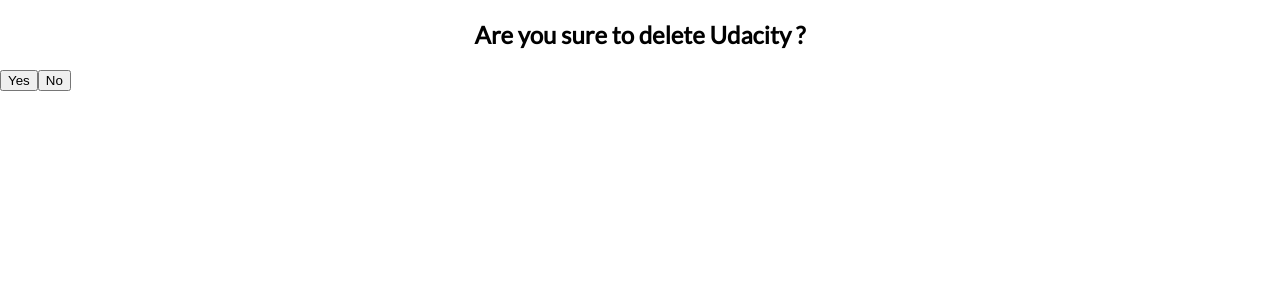
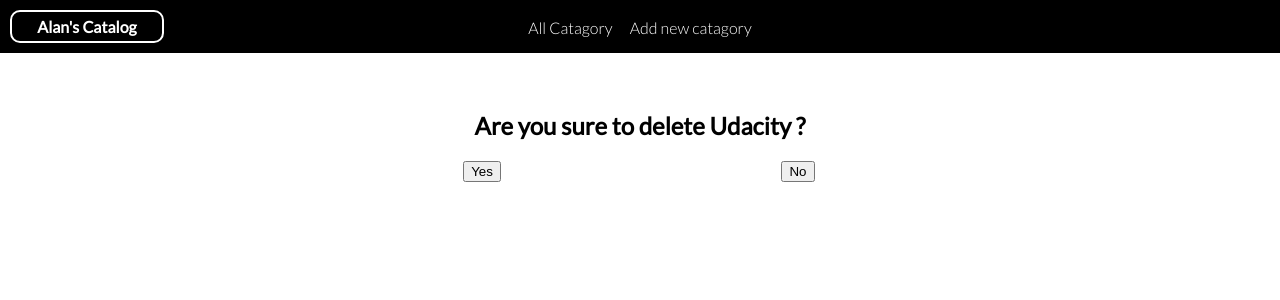
Before and after one commit to yihuicai/Alan, a Flask app: page /catalog/1/item/1/delete in a window 1280 px wide. Shown: the top 300 px of the page. Run offline with Flask 2, Linux system fonts and the light colour scheme.

Commit message:
personal creatives

```diff
--- a/static/style.css
+++ b/static/style.css
@@ -1,34 +1,93 @@
 body {
 	font-family: "Lato" ,sans-serif;
 	text-align: center;
-	margin: auto;
+	color: grey;
 }
 
+header {
+	width: 100%;
+	position: fixed;
+	top:0;
+	left: 0;
+	z-index: 2;
+	overflow-y: auto;
+	background-color: black;
+}
+
+.flash{
+	color: red;
+	position: relative;
+	top: 64px;
+}
+.new {
+	position: relative;
+	right: 0px;
+	top: 10px;
+	z-index: 2;
+	color: white;
+}
+a {
+	text-decoration: none;
+	color: grey;
+	font-weight: 300;
+	padding: 2px;
+	margin:5px;
+}
+
+.logo {
+	width: 150px;
+	padding: 5px 0;
+	margin: 10px;
+	color:white;
+	text-align: center;
+	border-radius: 10px;
+	border: solid 2px white;
+}
+.catagories {
+	display: flex;
+	flex-wrap: wrap;
+	width:100%;
+}
+.top {
+	position: relative;
+	top:64px;
+}
 .catagory {
-	border-top: solid 1px black;
+	margin: 10px auto;
+	width: 300px;
+
 }
 .items {
 	border: solid 1px grey;
-	width: 70%;
-	padding: 10px;
-	margin: 0 30px;
-	color: green;
+	border-radius: 20px;
+	max-width: 100%;
+	height: 200px;
+	margin:10px;
 }
 .item {
 	list-style: none;
 	padding: 0;
-	font-size: 28px;
-	font-weight: 100；
-	color: blue;
+	margin: 10px auto;
+	width: 80%;
+	font-size: 14px;
+	font-weight: 300；
 	line-height: 2em;
 }
 .title {
-	text-transform: uppercase;
-	color: #05A8AA;
-	font-size: 24px;
-	font-weight: 300;
-	letter-spacing: 4px;
+	color:black;
 }
 .button {
-	margin: 0 50px;
+	margin: 10px;
+	padding: 5px;
 }
+.del {
+	margin: auto;
+	width: 50%;
+	display: flex;
+	flex-wrap: wrap;
+}
+.delete {
+	width: 50px;
+	text-align: center;
+	margin:auto;
+}
--- a/templates/delete_item.html
+++ b/templates/delete_item.html
@@ -6,13 +6,29 @@
 	<link href="{{ url_for('static', filename='style.css') }}"  rel="stylesheet" type="text/css">
 </head>
 <body>
-	<h2>Are you sure to delete {{item.name}} ?</h2>
-	<div class="delete" style="width: 100%; display: flex;">
-	    <form action="{{url_for('Delete_item',catalog_id=catalog_id, item_id=item.Id)}}" method = 'POST'>
+    <header>
+        <h4 class="logo">Alan's Catalog</h4>
+
+	</header>
+	<a class="new" href="{{url_for('All_catalog')}}">All Catagory</a>
+    <a class="new" href="{{url_for('New_catalog')}}">Add new catagory</a>
+	{% with messages = get_flashed_messages() %}
+    {% if messages %}
+    {% for message in messages %}
+        <p class="flash">{{ message }}</p>
+    {% endfor %}
+    {% endif %}
+    {% endwith %}
+
+    <div class="top">
+	<h2 class="title">Are you sure to delete {{item.name}} ?</h2>
+	<div class="del">
+	    <form class="delete" action="{{url_for('Delete_item',catalog_id=catalog_id, item_id=item.Id)}}" method = 'POST'>
 	        <input type='submit' value='Yes'>
 	    </form>
-    	<form action="{{url_for('This_catalog', catalog_id=catalog_id)}}" method = 'GET'>
+    	<form class="delete" action="{{url_for('This_catalog', catalog_id=catalog_id)}}" method = 'GET'>
 	        <input type='submit' value='No'>
     	</form>
 	</div>
+	</div>
 </body>
```
Also changed, not shown: templates/all_catalog.html (+20 -15 lines), templates/delete_catalog.html (+16 -1 lines), templates/edit_catalog.html (+16 -0 lines), templates/edit_item.html (+22 -2 lines), templates/new_catalog.html (+15 -0 lines), templates/new_item.html (+17 -2 lines).
